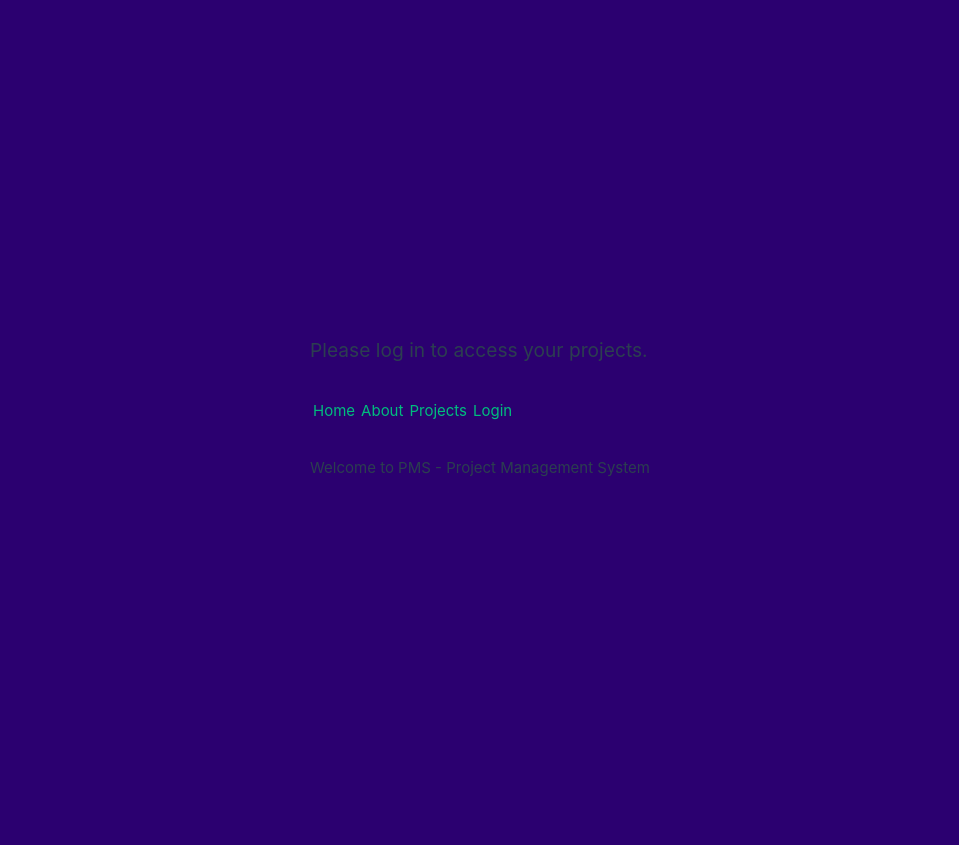
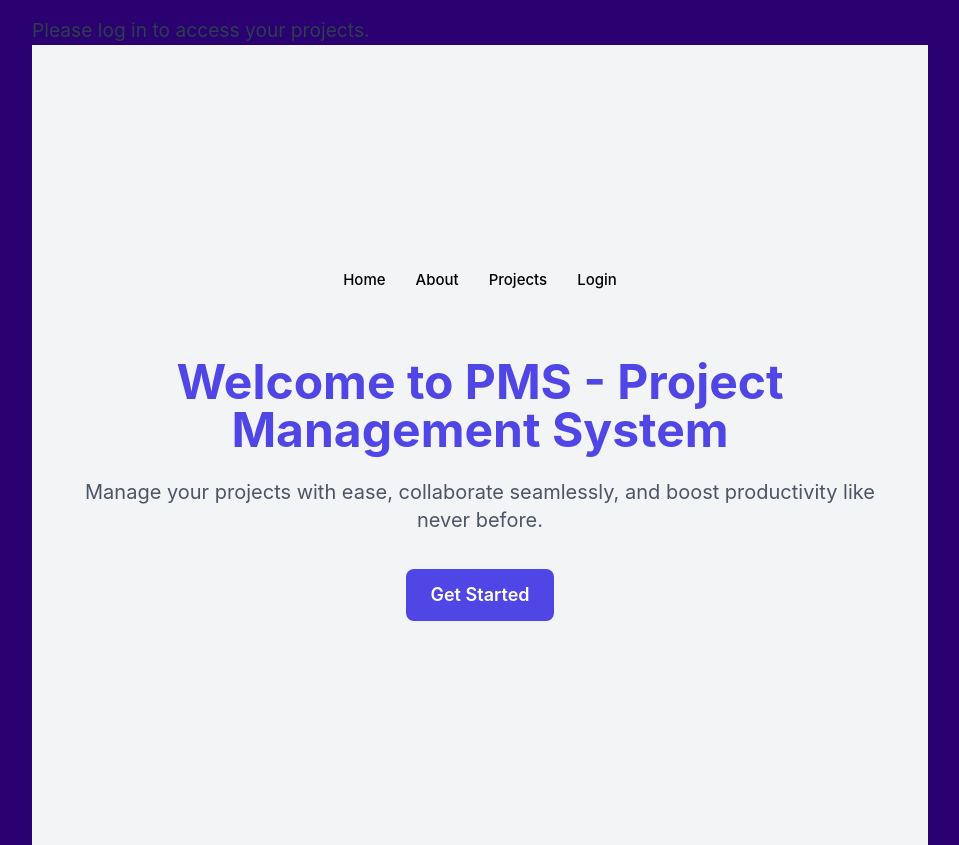
Before and after one commit to NimNim20/Project-Management-System, a Vue app in the folder PMS/: page / in a window 1280 px wide. Shown: the whole page, without its empty margins (160-1119 px from the left). Before the commit the page ends 800 px from the top, so only its background shows below. Built offline with nearby package versions, Linux system fonts and the light colour scheme; no server answers.

Commit message:
Routing and styling

```diff
--- a/PMS/src/assets/main.css
+++ b/PMS/src/assets/main.css
@@ -14,16 +14,3 @@ a,
   transition: 0.4s;
   padding: 3px;
 }
-
-@media (hover: hover) {
-  a:hover {
-    background-color: hsla(160, 100%, 37%, 0.2);
-  }
-}
-
-@media (min-width: 1024px) {
-  body {
-    display: flex;
-    place-items: center;
-  }
-}
--- a/PMS/src/components/NavComponent.vue
+++ b/PMS/src/components/NavComponent.vue
@@ -1,24 +1,35 @@
 <template>
   <div>
     <nav>
-        <RouterLink to="/">Home</RouterLink>
-        <RouterLink to="/about">About</RouterLink>
-        <RouterLink to="/projects">Projects</RouterLink>
-        <RouterLink to="/login">Login</RouterLink>
-      </nav>
+      <RouterLink to="/">Home</RouterLink>
+      <RouterLink to="/about">About</RouterLink>
+      <RouterLink to="/projects">Projects</RouterLink>
+      <RouterLink to="/login">Login</RouterLink>
+    </nav>
   </div>
 </template>
 
 <script setup>
 import { RouterLink } from 'vue-router'
-
 </script>
 
 <style lang="scss" scoped>
 nav {
   display: flex;
+  gap: 1.5rem;
   margin: 2rem 0;
   position: sticky;
 }
 
+nav a {
+  color: #000000;
+  font-weight: 500;
+  text-decoration: none;
+  transition: color 0.3s ease, transform 0.3s ease;
+}
+
+nav a:hover {
+  color: #0c4068;
+  transform: scale(1.1);
+}
 </style>
--- a/PMS/src/views/HomeView.vue
+++ b/PMS/src/views/HomeView.vue
@@ -1,42 +1,30 @@
+<script setup>
+import NavComponent from '../components/NavComponent.vue';
+</script>
+
 <template>
-  <main>
+  <main class="flex flex-col items-center justify-center min-h-screen bg-gray-100 text-gray-800">
     <NavComponent />
 
-    <h1>Welcome to PMS - Project Management System</h1>
-
-
-
-
+    <!-- Hero Section -->
+    <section class="w-full max-w-4xl text-center p-8">
+      <h1 class="text-4xl md:text-5xl font-bold text-indigo-600 mb-6">
+        Welcome to PMS - Project Management System
+      </h1>
+      <p class="text-lg md:text-xl text-gray-600 mb-8">
+        Manage your projects with ease, collaborate seamlessly, and boost productivity like never before.
+      </p>
+      <div class="flex flex-col sm:flex-row justify-center items-center gap-4">
+        <!-- Updated Button with Router Link -->
+        <router-link to="/login">
+          <button class="px-6 py-3 rounded-lg bg-indigo-600 text-white text-lg font-semibold hover:bg-indigo-500 transition duration-300">
+            Get Started
+          </button>
+        </router-link>
+      </div>
+    </section>
   </main>
 </template>
 
-
-<script setup>
-import NavComponent from '../components/NavComponent.vue';
-
-</script>
-
 <style scoped>
-
-.articleTitle{
-  font-size: 2rem;
-  font-weight: 700;
-}
-
-.aboutMakers{
-  font-size: 1.2rem;
-  font-weight: 500;
-  border-radius: 5px;
-}
-.articleTitle {
-  transition: background-image 1.5s ease-in-out;
-}
-
-.articleTitle:hover {
-  background-image: linear-gradient(90deg, #f6b93b, #b71540);
-  background-size: 100%;
-  background-clip: text;
-  -webkit-background-clip: text;
-  color: transparent;
-}
 </style>
--- a/PMS/src/views/ProjectManagement.vue
+++ b/PMS/src/views/ProjectManagement.vue
@@ -27,11 +27,11 @@
               <h5 class="status-title">Not Started</h5>
               <ul>
                 <li v-for="task in sortedTasks(project.tasks, 'not started')" :key="task.id" class="task-item">
-                  <div class="block max-w-sm p-6 bg- border border-gray-200 rounded-lg shadow hover:bg-gray-100">
-                    <h5 class="mb-2 text-2xl font-bold tracking-tight text-gray-900">
+                  <div class="block max-w-sm p-6 bg-white border border-gray-200 rounded-lg shadow hover:bg-gray-100 dark:bg-gray-800 dark:border-gray-700 dark:hover:bg-gray-700">
+                    <h5 class="mb-2 text-2xl font-bold tracking-tight text-white">
                       {{ task.taskTitle }}
                     </h5>
-                    <p class="taskDesc font-normal text-sm text-gray-700">
+                    <p class="taskDesc font-normal text-sm text-white">
                       Assigned to: {{ task.assignedTo }}, Priority: {{ task.priority }}<br />
                       Due Date: {{ task.dueDate ? new Date(task.dueDate).toLocaleDateString() : 'N/A' }}
                     </p>
@@ -52,11 +52,11 @@
               <h5 class="status-title">In Progress</h5>
               <ul>
                 <li v-for="task in sortedTasks(project.tasks, 'in progress')" :key="task.id" class="task-item">
-                  <div class="block max-w-sm p-6 bg-white border border-gray-200 rounded-lg shadow hover:bg-gray-100">
-                    <h5 class="mb-2 text-2xl font-bold tracking-tight text-gray-900">
+                  <div class="block max-w-sm p-6 bg-white border border-gray-200 rounded-lg shadow hover:bg-gray-100 dark:bg-gray-800 dark:border-gray-700 dark:hover:bg-gray-700">
+                    <h5 class="mb-2 text-2xl font-bold tracking-tight text-white">
                       {{ task.taskTitle }}
                     </h5>
-                    <p class="taskDesc font-normal text-sm text-gray-700">
+                    <p class="taskDesc font-normal text-sm text-white">
                       Assigned to: {{ task.assignedTo }}, Priority: {{ task.priority }}<br />
                       Due Date: {{ task.dueDate ? new Date(task.dueDate).toLocaleDateString() : 'N/A' }}
                     </p>
@@ -77,11 +77,11 @@
               <h5 class="status-title">Completed</h5>
               <ul>
                 <li v-for="task in sortedTasks(project.tasks, 'completed')" :key="task.id" class="task-item">
-                  <div class="block max-w-sm p-6 bg-white border border-gray-200 rounded-lg shadow hover:bg-gray-100">
-                    <h5 class="mb-2 text-2xl font-bold tracking-tight text-gray-900">
+                  <div class="block max-w-sm p-6 bg-white border border-gray-200 rounded-lg shadow hover:bg-gray-100 dark:bg-gray-800 dark:border-gray-700 dark:hover:bg-gray-700">
+                    <h5 class="mb-2 text-2xl font-bold tracking-tight text-white">
                       {{ task.taskTitle }}
                     </h5>
-                    <p class="taskDesc font-normal text-sm text-gray-700">
+                    <p class="taskDesc font-normal text-sm text-white">
                       Assigned to: {{ task.assignedTo }}, Priority: {{ task.priority }}<br />
                       Due Date: {{ task.dueDate ? new Date(task.dueDate).toLocaleDateString() : 'N/A' }}
                     </p>
```
